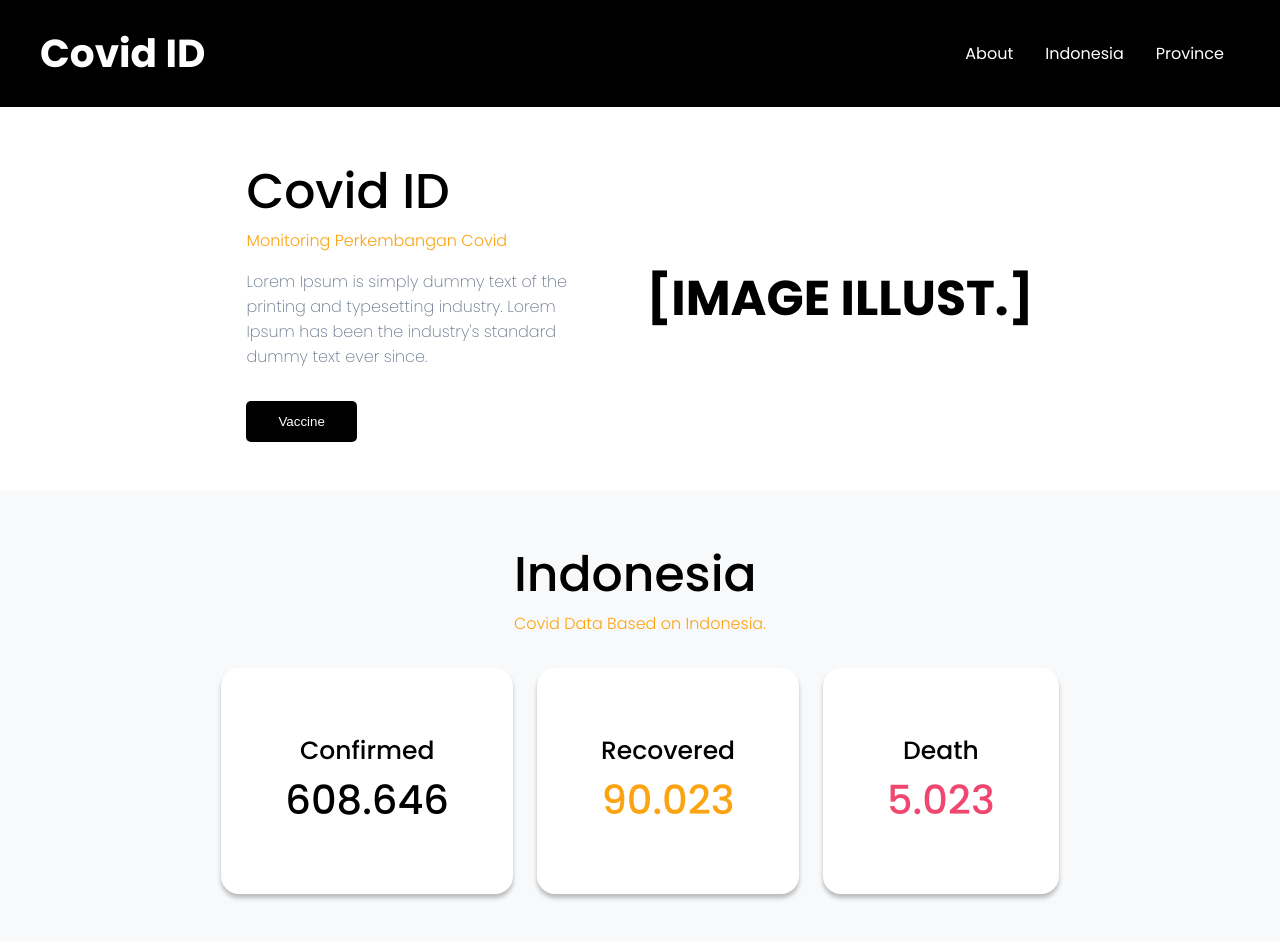
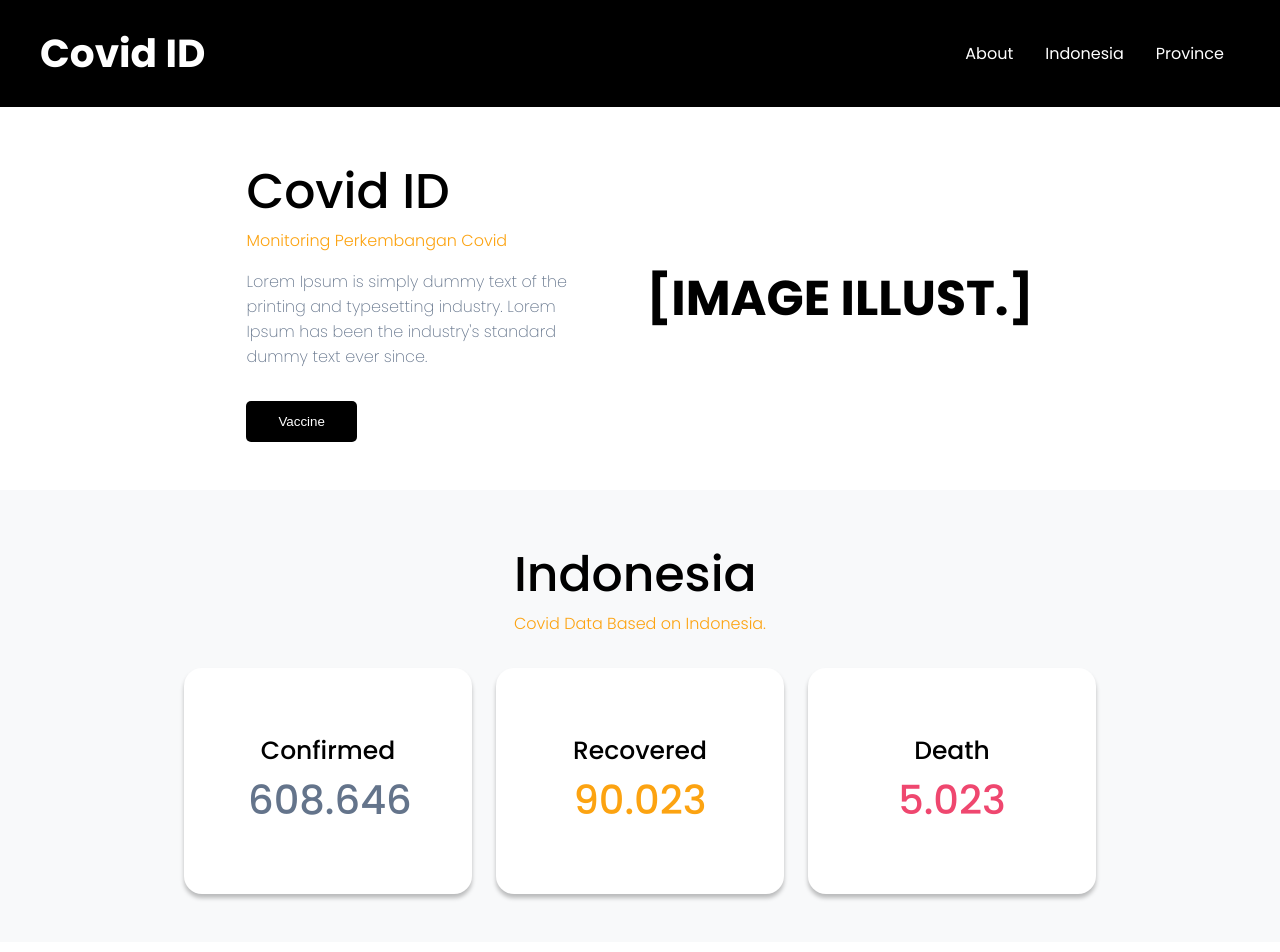
Before and after one commit to raihandotmd/COVIDAPP-UASFE, a React (Vite) app: page / in a window 1280 px wide. Shown: the top 952 px of the page. Built offline with nearby package versions, Linux system fonts and the light colour scheme.

Commit message:
fix: align card to center

```diff
--- a/src/components/Stats/Card/StatsCard.module.css
+++ b/src/components/Stats/Card/StatsCard.module.css
@@ -4,6 +4,7 @@
   text-align: center;
   border-radius: 18px;
   box-shadow: 0 4px 4px rgba(0, 0, 0, 25%);
+  width: 18rem;
 }
 
 .StatsTotal__CardTitle {
@@ -14,3 +15,10 @@
   font-size: 2.5rem;
   font-weight: var(--medium-weight);
 }
+
+/* Medium Screen */
+@media (max-width: 992px) {
+  .StatsTotal__Card {
+    width: 100%;
+  }
+}
--- a/src/components/Stats/Total/StatsTotal.module.css
+++ b/src/components/Stats/Total/StatsTotal.module.css
@@ -5,6 +5,7 @@
   display: flex;
   flex-direction: column;
   align-items: center;
+  justify-items: center;
 }
 
 .StatsTotal__header {
--- a/src/components/Stats/Total/StatsTotal.tsx
+++ b/src/components/Stats/Total/StatsTotal.tsx
@@ -11,7 +11,7 @@ const StatsTotal = () => {
         </p>
       </div>
       <div className={styles.StatsTotal__body}>
-        <StatsCard status="Confirmed" stats={608.646} />
+        <StatsCard status="Confirmed" colorStats="gray-color" stats={608.646} />
         <StatsCard status="Recovered" colorStats="sec-color" stats={90.023} />
         <StatsCard status="Death" colorStats="danger-color" stats={5.023} />
       </div>
```
